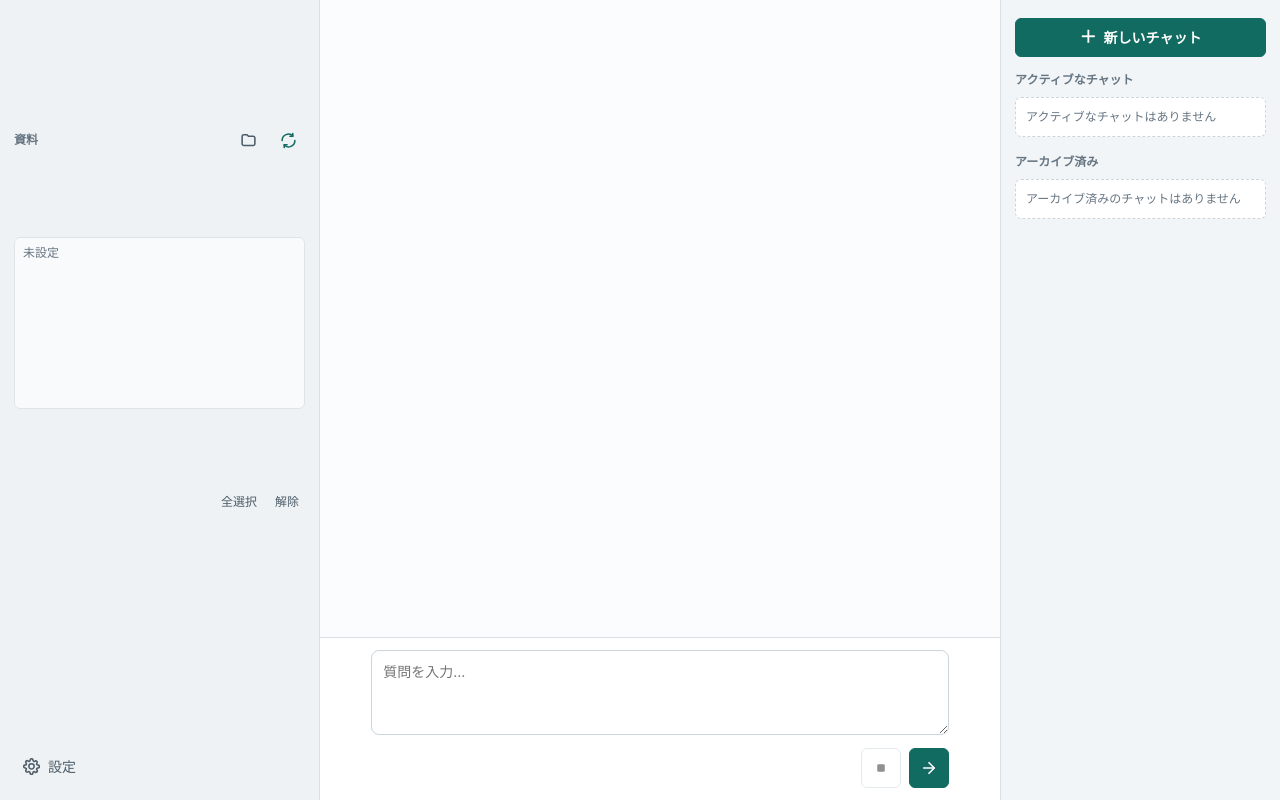
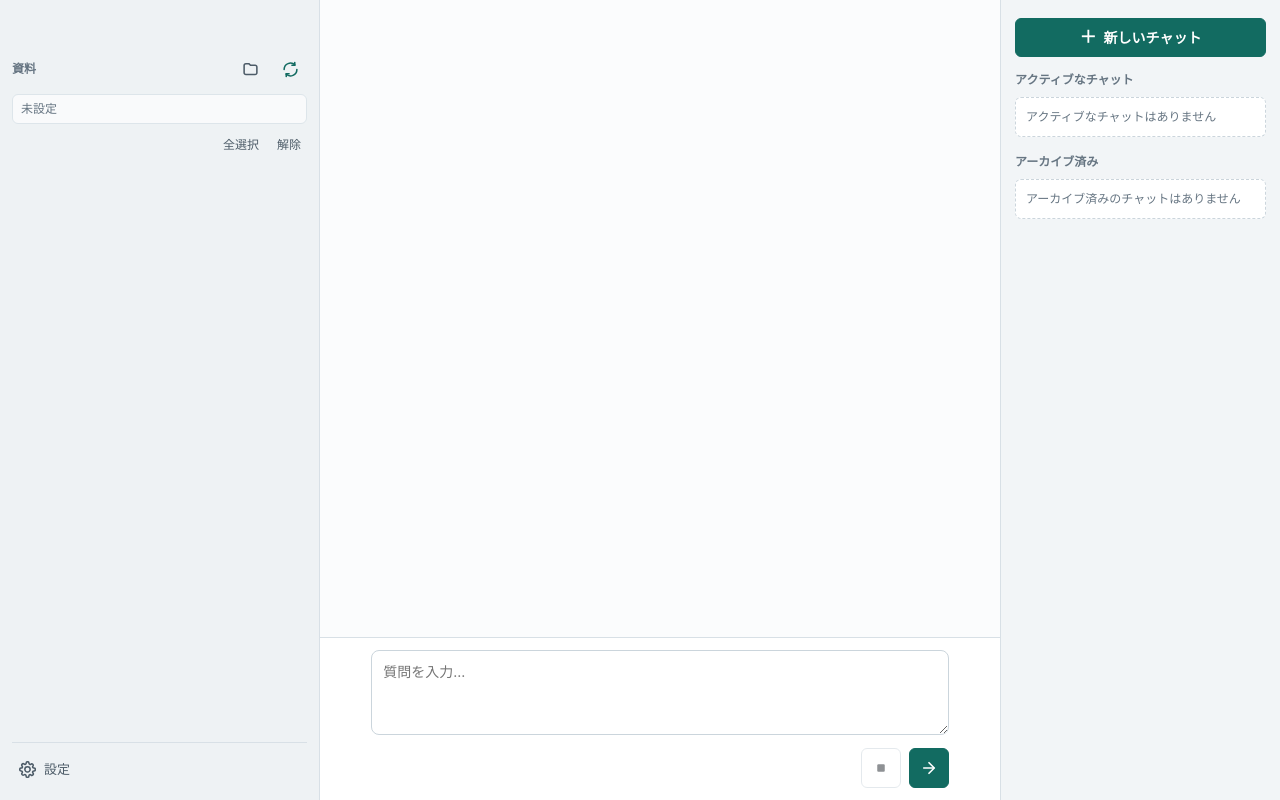
Before and after one commit to skmtrd/mini-lm, a website built with Vite: page index.html in a window 1280 px wide. Built offline with nearby package versions, Linux system fonts and the light colour scheme.

Commit message:
Rebuild source sidebar layout

```diff
--- a/src/main.js
+++ b/src/main.js
@@ -44,8 +44,11 @@ document.querySelector("#app").innerHTML = `
     <div class="window-drag-region" data-tauri-drag-region></div>
     <aside class="sidebar source-sidebar">
       <section class="source-panel">
-        <div class="source-toolbar">
+        <div class="source-header">
+          <div class="source-title-group">
             <span class="source-kicker">資料</span>
+            <div id="stats" class="stats compact"></div>
+          </div>
           <div class="source-tool-buttons">
             <button id="chooseSourceButton" class="source-icon-button" type="button" title="フォルダ選択" aria-label="フォルダ選択">
               <svg class="action-icon" aria-hidden="true" viewBox="0 0 24 24">
@@ -64,7 +67,6 @@ document.querySelector("#app").innerHTML = `
         </div>
         <div id="sourcePath" class="path-box">未設定</div>
         <div class="source-list-head">
-          <div id="stats" class="stats compact"></div>
           <div class="source-selection-actions">
             <button id="selectAllButton" class="text-button" type="button">全選択</button>
             <button id="clearSelectionButton" class="text-button" type="button">解除</button>
@@ -72,6 +74,7 @@ document.querySelector("#app").innerHTML = `
         </div>
         <div id="fileList" class="file-list"></div>
       </section>
+      <div class="source-footer">
         <button id="settingsButton" class="settings-button" type="button" title="設定" aria-label="設定">
           <svg class="action-icon" aria-hidden="true" viewBox="0 0 24 24">
             <path d="M12 15.5A3.5 3.5 0 1 0 12 8a3.5 3.5 0 0 0 0 7.5z"></path>
@@ -79,6 +82,7 @@ document.querySelector("#app").innerHTML = `
           </svg>
           <span>設定</span>
         </button>
+      </div>
     </aside>
 
     <main class="main">
@@ -285,6 +289,7 @@ async function refreshSnapshot() {
 function renderSnapshot() {
   const { settings, documents, stats } = state.snapshot;
   els.sourcePath.textContent = settings.sourcePath || "未設定";
+  els.sourcePath.title = settings.sourcePath || "";
   renderStats(stats);
   renderFileList(documents);
   renderApiKeyStatus();
--- a/src/styles.css
+++ b/src/styles.css
@@ -230,8 +230,8 @@ button.primary {
 }
 
 .sidebar {
-  overflow: auto;
-  padding: calc(14px + var(--window-drag-height)) 14px 14px;
+  overflow: hidden;
+  padding: calc(14px + var(--window-drag-height)) 12px 12px;
   border-right: 1px solid #d8e0e6;
   background: #eef2f4;
 }
@@ -239,7 +239,7 @@ button.primary {
 .source-sidebar {
   display: grid;
   grid-template-rows: minmax(0, 1fr) auto;
-  gap: 12px;
+  gap: 10px;
   overflow: hidden;
 }
 
@@ -420,10 +420,12 @@ button.primary {
 }
 
 .source-panel {
-  display: grid;
-  gap: 9px;
+  display: flex;
+  min-width: 0;
   min-height: 0;
-  overflow: auto;
+  flex-direction: column;
+  gap: 8px;
+  overflow: hidden;
 }
 
 .composer-actions {
@@ -432,12 +434,19 @@ button.primary {
   align-items: center;
 }
 
-.source-toolbar {
+.source-header {
   display: flex;
-  min-height: 36px;
+  flex: 0 0 auto;
   align-items: center;
   justify-content: space-between;
   gap: 10px;
+  min-height: 34px;
+}
+
+.source-title-group {
+  display: grid;
+  min-width: 0;
+  gap: 1px;
 }
 
 .source-kicker {
@@ -452,6 +461,10 @@ button.primary {
   display: flex;
   align-items: center;
   gap: 6px;
+}
+
+.source-tool-buttons {
+  flex: 0 0 auto;
 }
 
 .source-icon-button {
@@ -480,22 +493,26 @@ button.primary {
 }
 
 .path-box {
-  min-height: 30px;
+  flex: 0 0 auto;
+  min-height: 28px;
   border: 1px solid #dde5ea;
   border-radius: 6px;
-  padding: 6px 8px;
-  overflow-wrap: anywhere;
+  padding: 5px 8px;
+  overflow: hidden;
   background: rgb(255 255 255 / 64%);
   color: #667582;
   font-size: 12px;
+  text-overflow: ellipsis;
+  white-space: nowrap;
 }
 
 .source-list-head {
   display: flex;
+  flex: 0 0 auto;
   align-items: center;
-  justify-content: space-between;
+  justify-content: flex-end;
   gap: 10px;
-  min-height: 28px;
+  min-height: 24px;
 }
 
 .stats.compact {
@@ -535,15 +552,16 @@ button.primary {
   align-items: center;
   gap: 8px;
   border-color: transparent;
-  padding: 8px;
+  padding: 8px 6px;
   background: transparent;
   color: #4d5c68;
+  font-size: 13px;
   text-align: left;
 }
 
 .settings-button:hover:not(:disabled) {
   border-color: transparent;
-  background: rgb(255 255 255 / 58%);
+  background: rgb(255 255 255 / 54%);
 }
 
 .settings-button .action-icon {
@@ -551,9 +569,21 @@ button.primary {
   height: 17px;
 }
 
+.source-footer {
+  min-width: 0;
+  border-top: 1px solid #d8e0e6;
+  padding-top: 8px;
+}
+
 .file-list {
   display: grid;
+  flex: 1 1 auto;
+  min-height: 0;
+  align-content: start;
   gap: 6px;
+  overflow: auto;
+  padding-right: 2px;
+  scrollbar-gutter: stable;
 }
 
 .file-row {
```
Lines whose indentation alone changed are shown as unchanged.
